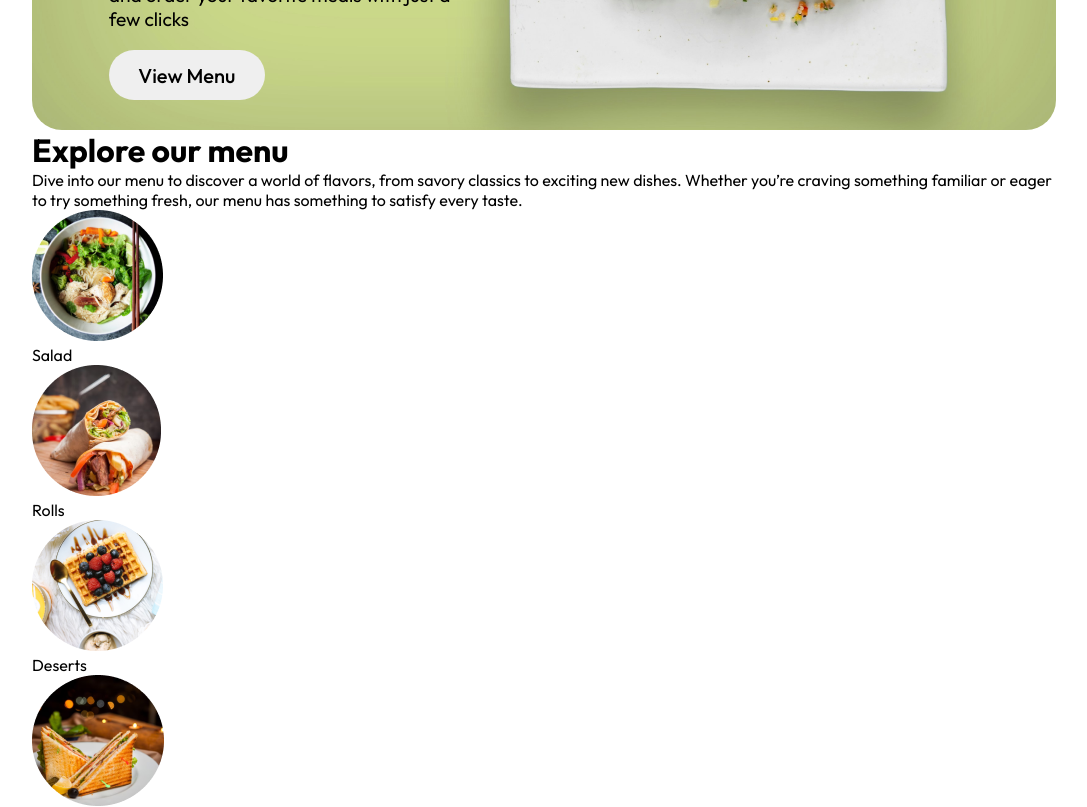
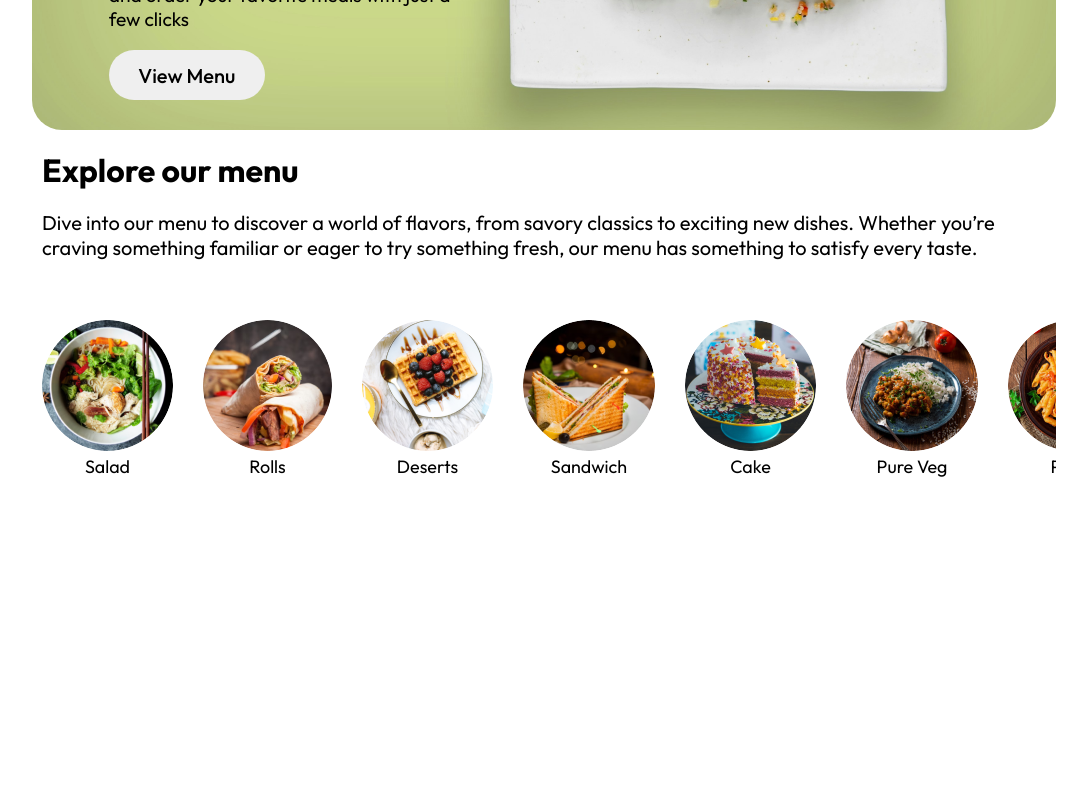
Before and after one commit to additi123/quickbite, a React app in the folder frontend/: page / in a window 1280 px wide. Shown: the part 540-1347 px from the top of the page, without its empty margins (96-1183 px from the left). After the commit the page ends 1038 px from the top, so only its background shows below. Built offline with nearby package versions, Linux system fonts and the light colour scheme; the HTML template or start-up script is replaced by a standard one.

Commit message:
explore menu

```diff
--- a/frontend/src/components/ExploreMenu/ExploreMenu.css
+++ b/frontend/src/components/ExploreMenu/ExploreMenu.css
@@ -0,0 +1,53 @@
+.explore-menu {
+    display: flex;
+    flex-direction: column;
+    padding-top: 20px;
+    padding-left: 10px;
+    gap: 20px;
+}
+
+
+
+.explore-menu-text{
+
+    font-size: 20px;
+    padding-bottom: 20px;
+}
+
+
+.explore-menu-list{
+    display: flex;
+    justify-content: space-evenly;
+    align-items: center;
+    gap: 30px;
+    text-align: center;
+    margin: 20px 0px;
+    overflow-x: scroll;
+}
+
+.explore-menu-list-item img{
+    width: 7.5.vw;
+    min-width: 80%;
+    cursor: pointer;
+    border-radius: 50%;
+    transition: 0.2s;
+}
+
+.explore-menu-list-item p{
+    cursor: pointer;
+    font-size: max(1.4vw, 16px);
+}
+
+.explore-menu hr{
+    margin: 10px 0px;
+    height: 2px;
+    background-color: red;
+    border: none;
+}
+
+.explore-menu-list-item .active{
+    border: 4px solid #23CE6B;
+    padding: 2px;
+
+
+}
```
